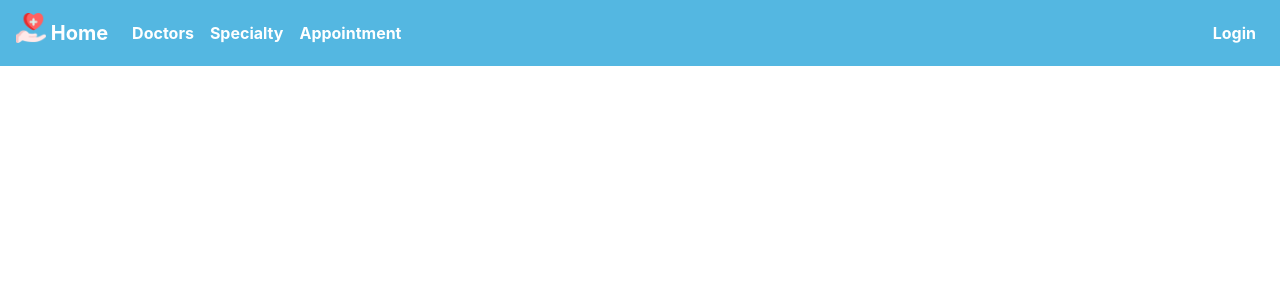
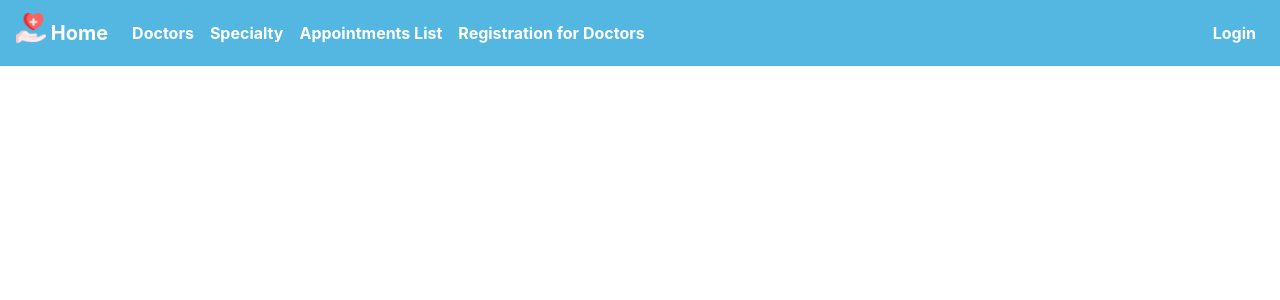
Before and after one commit to AllaKuksa/doctors_service, a Django app: page /doctors_service/specialties/ in a window 1280 px wide. Shown: the top 300 px of the page. Run offline with Django 5.2, Linux system fonts and the light colour scheme; data that the repository does not hold is empty.

Commit message:
add Doctor register form

```diff
--- a/doctors_service/urls.py
+++ b/doctors_service/urls.py
@@ -7,7 +7,8 @@ from doctors_service.views import (index,
                                    AppointmentListView,
                                    AppointmentDetailView,
                                    DoctorScheduleCreateView,
-                                   DoctorScheduleDeleteView,)
+                                   DoctorScheduleDeleteView,
+                                   DoctorCreateView)
 
 urlpatterns = [
     path("", index, name="index"),
@@ -18,7 +19,11 @@ urlpatterns = [
     path("appointments/", AppointmentListView.as_view(), name="appointments-list"),
     path("appointments/<int:pk>/", AppointmentDetailView.as_view(), name="appointment-detail"),
     path("doctors/<int:pk>/create_schedule/", DoctorScheduleCreateView.as_view(), name="doctor-schedule-form"),
-    path("doctors/<int:doctor_id>/delete_schedule/<int:pk>/", DoctorScheduleDeleteView.as_view(), name="doctor-schedule-confirm-delete"),
+    path(
+        "doctors/<int:doctor_id>/delete_schedule/<int:pk>/",
+        DoctorScheduleDeleteView.as_view(),
+        name="doctor-schedule-confirm-delete"),
+    path("doctors/create/", DoctorCreateView.as_view(), name="doctor-create"),
 ]
 
 app_name = "doctors_service"
--- a/doctors_service/views.py
+++ b/doctors_service/views.py
@@ -5,7 +5,7 @@ from django.shortcuts import render
 from django.urls import reverse_lazy
 from django.views import generic
 
-
+from doctors_service.forms import DoctorCreateForm
 from doctors_service.models import Doctor, DoctorSpecialty, Appointment, DoctorSchedule
 
 
@@ -103,3 +103,10 @@ class DoctorScheduleDeleteView(LoginRequiredMixin, generic.DeleteView):
     def get_success_url(self):
         doctor_id = self.kwargs["pk"]
         return reverse_lazy("doctors_service:doctors-detail", kwargs={"pk": doctor_id})
+
+
+class DoctorCreateView(LoginRequiredMixin, generic.CreateView):
+    form_class = DoctorCreateForm
+    model = Doctor
+    template_name = "doctors/doctor_create.html"
+    success_url = reverse_lazy("doctors_service:doctors-list")
--- a/static/css/styles.css
+++ b/static/css/styles.css
@@ -8,3 +8,11 @@ body {
     color: #082357;
     background-color: #fff;
 }
+
+.card_title {
+    text-align: center;
+}
+
+.icon_style {
+    width: 60%;
+}
--- a/templates/doctors/appointment_detail.html
+++ b/templates/doctors/appointment_detail.html
@@ -1,7 +1,7 @@
 {% extends "base.html" %}
 
 {% block content %}
-  <h1 style="margin-top: 80px">Appointment Details  {{ appointment_detail.doctor_schedule }}</h1>
+  <h1 style="margin-top: 80px;">Appointment Details  {{ appointment_detail.doctor_schedule }}</h1>
   <p style="margin-top: 20px"><strong>Doctor: </strong>{{ appointment_detail.doctor }}</p>
   <hr>
   <p><strong>Patient: </strong>{{ appointment_detail.first_name }} {{ appointment_detail.last_name }}</p>
--- a/templates/doctors/doctors_create.html
+++ /dev/null
@@ -1 +0,0 @@
-{% extends "base.html" %}
--- a/templates/doctors/specialties_list.html
+++ b/templates/doctors/specialties_list.html
@@ -6,13 +6,13 @@
     <div class="row">
       {% for specialty in specialties_list %}
         <div class="col-lg-2 col-md-3 col-sm-4 col-6 mb-4">
-          <div class="card text-center">
+          <div class="card text-center border-0">
             <a href="{% url 'doctors_service:specialties-detail' pk=specialty.id %}">
-              <img src="{% static 'img/specialty_icon/' %}{{ specialty.id }}.png" class="card-img-top" alt="{{ specialty.specialty }}" style="width: 60%;">
+              <img src="{% static 'img/specialty_icon/' %}{{ specialty.id }}.png" class="card-img-top icon_style" alt="{{ specialty.specialty }}">
             </a>
             <div class="card-body">
               <a href="{% url 'doctors_service:specialties-detail' pk=specialty.id%}">
-                <h5 class="card-title" style="text-align: center">{{ specialty.specialty }}</h5>
+                <h5 class="card-title card_title">{{ specialty.specialty }}</h5>
               </a>
             </div>
           </div>
--- a/templates/includes/navbar.html
+++ b/templates/includes/navbar.html
@@ -19,7 +19,10 @@
             <a class="nav-link text-white" href="{% url 'doctors_service:specialties-list' %}">Specialty<span class="sr-only">(current)</span></a>
         </li>
         <li class="nav-item active">
-            <a class="nav-link text-white" href="{% url 'doctors_service:appointments-list' %}">Appointment<span class="sr-only">(current)</span></a>
+            <a class="nav-link text-white" href="{% url 'doctors_service:appointments-list' %}">Appointments List<span class="sr-only">(current)</span></a>
+        </li>
+        <li class="nav-item active">
+            <a class="nav-link text-white" href="{% url 'doctors_service:doctor-create' %}">Registration for Doctors<span class="sr-only">(current)</span></a>
         </li>
     </ul>
     {% if user.is_authenticated %}
```
Also changed, not shown: doctors_service/forms.py (added, +24 -0 lines), templates/doctors/doctor_create.html (added, +11 -0 lines).
